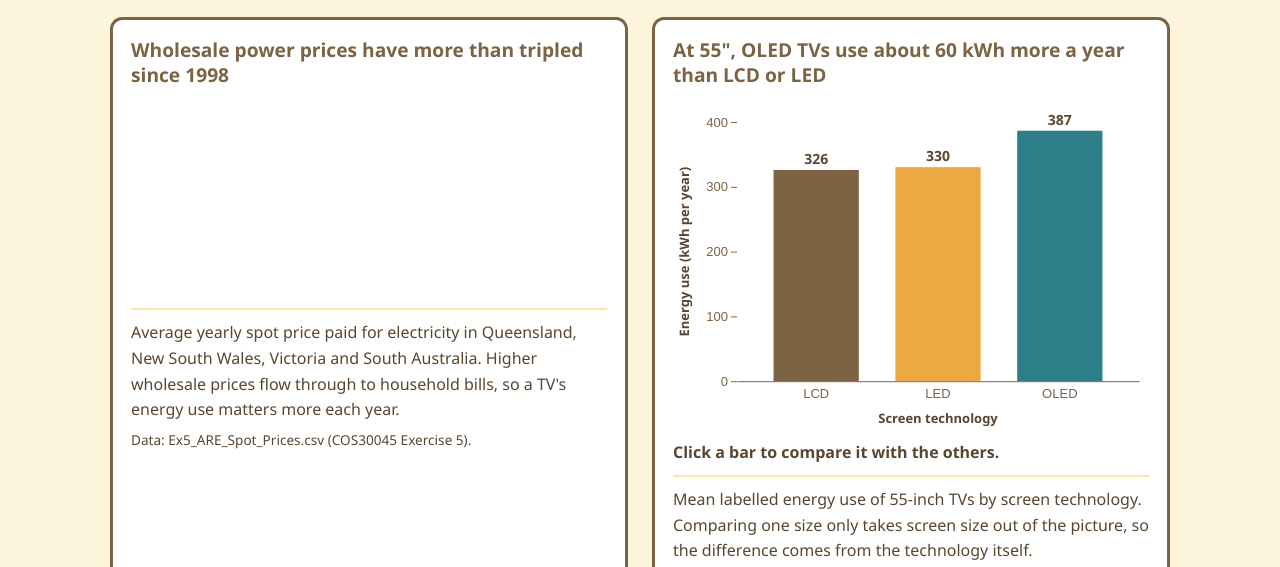
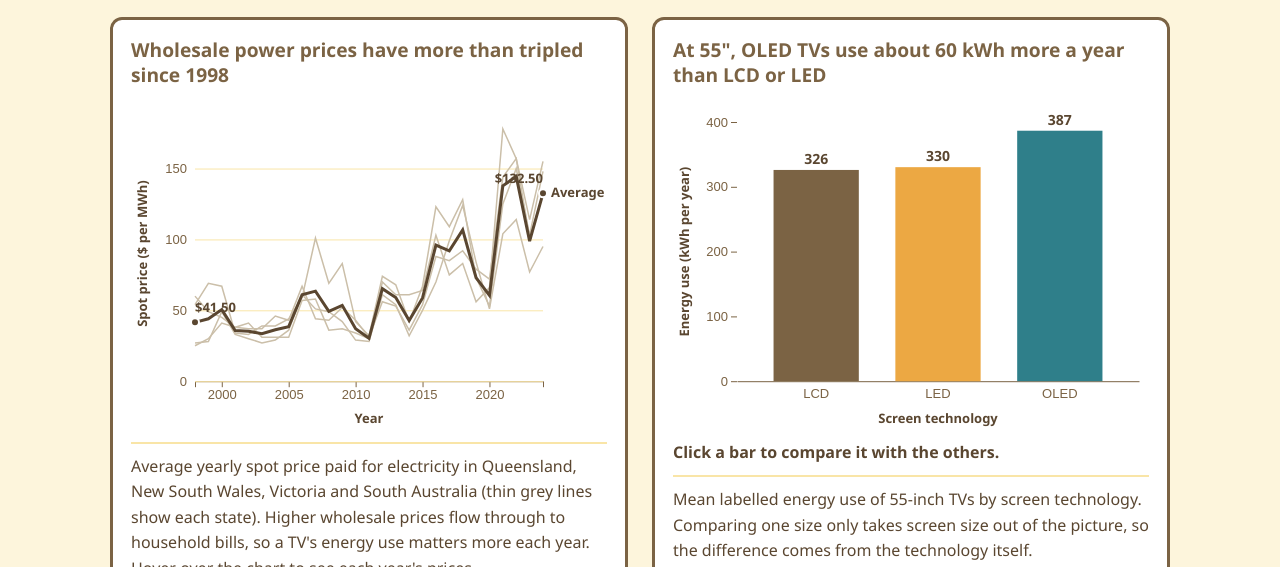
Before and after one commit to Moonnie88/COS30045-T05, a plain HTML site: page index.html in a window 1280 px wide. Shown: the part 228-795 px from the top of the page. Drawn offline with nearby package versions, Linux system fonts and the light colour scheme.

Commit message:
T05: Add line chart of spot power prices 1998–2024

```diff
--- a/css/styles.css
+++ b/css/styles.css
@@ -225,6 +225,66 @@ h2 {
     transition: opacity 0.2s;
 }
 
+/* Light gridlines (the y-axis ticks stretched across the chart) */
+.grid .tick line {
+    stroke: var(--cream);
+}
+
+/* Line chart */
+.line-state {
+    fill: none;
+    stroke: #cbbfa9;                /* light grey-brown: context, not the main message */
+    stroke-width: 1.5px;
+}
+
+.line-average {
+    fill: none;
+    stroke: var(--brown-dark);
+    stroke-width: 3px;
+}
+
+.line-label,
+.end-value {
+    fill: var(--brown-dark);
+    font-size: 13px;
+    font-weight: 700;
+}
+
+.end-point,
+.hover-dot {
+    fill: var(--brown-dark);
+    stroke: var(--white);
+    stroke-width: 2px;
+}
+
+.hover-line {
+    stroke: var(--brown);
+    stroke-dasharray: 4 3;
+}
+
+.hover-area {
+    fill: transparent;              /* invisible, but still catches the mouse */
+    cursor: crosshair;
+}
+
+/* Tooltip box inside a chart container (positioned by the chart's JS) */
+.chart-container {
+    position: relative;
+}
+
+.chart-tooltip {
+    position: absolute;
+    padding: 6px 10px;
+    background-color: var(--brown-dark);
+    color: var(--cream);
+    font-size: 0.8rem;
+    line-height: 1.4;
+    white-space: nowrap;
+    border-radius: 6px;
+    box-shadow: 0 2px 6px rgba(0, 0, 0, 0.25);
+    pointer-events: none;           /* the mouse passes through it */
+}
+
 /* Comparison text under the bar chart */
 .chart-message {
     min-height: 1.6em;              /* keeps the space so the page doesn't jump when the text changes */
--- a/index.html
+++ b/index.html
@@ -30,8 +30,9 @@
                 <div id="line-chart" class="chart-container"></div>
                 <p class="chart-caption">
                     Average yearly spot price paid for electricity in Queensland, New South Wales, Victoria
-                    and South Australia. Higher wholesale prices flow through to household bills, so a TV's
-                    energy use matters more each year.
+                    and South Australia (thin grey lines show each state). Higher wholesale prices flow
+                    through to household bills, so a TV's energy use matters more each year.
+                    Hover over the chart to see each year's prices.
                 </p>
                 <p class="chart-source">Data: Ex5_ARE_Spot_Prices.csv (COS30045 Exercise 5).</p>
             </section>
@@ -101,6 +102,7 @@
     <!-- D3 library -->
     <script src="https://d3js.org/d3.v7.min.js"></script>
     <!-- Chart files are added here one at a time as each chart is built -->
+    <script src="js/line-chart.js"></script>
     <script src="js/bar-chart.js"></script>
 </body>
 </html>
--- /dev/null
+++ b/js/line-chart.js
@@ -0,0 +1,199 @@
+// Line chart: yearly electricity spot prices, 1998–2024
+// Data: data/Ex5_ARE_Spot_Prices.csv
+
+const lineContainer = d3.select("#line-chart");
+
+// The four states included in the average column (Tasmania and Snowy are left out because of their gaps)
+const stateColumns = {
+    "Queensland": "Queensland ($ per megawatt hour)",
+    "New South Wales": "New South Wales ($ per megawatt hour)",
+    "Victoria": "Victoria ($ per megawatt hour)",
+    "South Australia": "South Australia ($ per megawatt hour)"
+};
+const stateNames = Object.keys(stateColumns);
+
+const formatPrice = d3.format("$.2f");   // 41.5 → "$41.50"
+
+// 1. Load the CSV: one object per year, with short state names as keys
+d3.csv("data/Ex5_ARE_Spot_Prices.csv", d => {
+    const row = {
+        year: +d.Year,
+        average: +d["Average Price (notTas-Snowy)"]
+    };
+    stateNames.forEach(name => {
+        row[name] = +d[stateColumns[name]];
+    });
+    return row;
+}).then(data => {
+    console.log("line chart data:", data);
+
+    // 2. Redraw when the container changes width (same pattern as the bar chart)
+    let lastWidth = 0;
+    const observer = new ResizeObserver(entries => {
+        const width = Math.floor(entries[0].contentRect.width);
+        if (width === lastWidth) return;
+        lastWidth = width;
+        drawLineChart(data, width);
+    });
+    observer.observe(lineContainer.node());
+});
+
+// 3. Draw the whole chart at the given width
+function drawLineChart(data, width) {
+    const height = Math.max(240, Math.min(340, width * 0.7));
+    const margin = { top: 28, right: 64, bottom: 50, left: 64 };   // right margin leaves room for the "Average" label
+    const innerWidth = width - margin.left - margin.right;
+    const innerHeight = height - margin.top - margin.bottom;
+
+    lineContainer.selectAll("*").remove();
+
+    const svg = lineContainer.append("svg")
+        .attr("width", width)
+        .attr("height", height)
+        .attr("role", "img")
+        .attr("aria-label", "Line chart of the average yearly electricity spot price, from " +
+            formatPrice(data[0].average) + " per MWh in " + data[0].year + " to " +
+            formatPrice(data[data.length - 1].average) + " in " + data[data.length - 1].year);
+
+    const chart = svg.append("g")
+        .attr("transform", `translate(${margin.left}, ${margin.top})`);
+
+    // 4. Scales: year → x, price → y
+    const xScale = d3.scaleLinear()
+        .domain(d3.extent(data, d => d.year))   // [1998, 2024]
+        .range([0, innerWidth]);
+
+    const yScale = d3.scaleLinear()
+        .domain([0, d3.max(data, d => d3.max(stateNames, name => d[name]))])   // highest state price
+        .nice()
+        .range([innerHeight, 0]);
+
+    // 5. Axes. The y ticks stretch across the chart (tickSize = -innerWidth) to make light gridlines
+    chart.append("g")
+        .attr("class", "axis")
+        .attr("transform", `translate(0, ${innerHeight})`)
+        .call(d3.axisBottom(xScale)
+            .ticks(width < 500 ? 5 : 8)          // fewer year labels on narrow screens
+            .tickFormat(d3.format("d")));        // "1998", not "1,998"
+
+    chart.append("g")
+        .attr("class", "axis grid")
+        .call(d3.axisLeft(yScale).ticks(5).tickSize(-innerWidth).tickPadding(8))
+        .call(g => g.select(".domain").remove());
+
+    chart.append("text")
+        .attr("class", "axis-title")
+        .attr("x", innerWidth / 2)
+        .attr("y", innerHeight + 42)
+        .attr("text-anchor", "middle")
+        .text("Year");
+
+    chart.append("text")
+        .attr("class", "axis-title")
+        .attr("transform", "rotate(-90)")
+        .attr("x", -innerHeight / 2)
+        .attr("y", -margin.left + 16)
+        .attr("text-anchor", "middle")
+        .text("Spot price ($ per MWh)");
+
+    // 6. Lines. lineFor("average") returns a line generator that reads d.average for each year
+    const lineFor = key => d3.line()
+        .x(d => xScale(d.year))
+        .y(d => yScale(d[key]));
+
+    // Thin grey state lines first, so the average line is drawn on top
+    chart.selectAll(".line-state")
+        .data(stateNames)
+        .join("path")
+        .attr("class", "line-state")
+        .attr("d", name => lineFor(name)(data));
+
+    chart.append("path")
+        .attr("class", "line-average")
+        .attr("d", lineFor("average")(data));
+
+    // 7. Labels: name the average line at its end, and mark the first and last values
+    const first = data[0];
+    const last = data[data.length - 1];
+
+    chart.append("text")
+        .attr("class", "line-label")
+        .attr("x", xScale(last.year) + 8)
+        .attr("y", yScale(last.average))
+        .attr("dominant-baseline", "middle")
+        .text("Average");
+
+    chart.selectAll(".end-point")
+        .data([first, last])
+        .join("circle")
+        .attr("class", "end-point")
+        .attr("cx", d => xScale(d.year))
+        .attr("cy", d => yScale(d.average))
+        .attr("r", 4);
+
+    chart.selectAll(".end-value")
+        .data([first, last])
+        .join("text")
+        .attr("class", "end-value")
+        .attr("x", d => xScale(d.year))
+        .attr("y", d => yScale(d.average) - 10)
+        .attr("text-anchor", (d, i) => i === 0 ? "start" : "end")   // keep both labels inside the chart
+        .text(d => formatPrice(d.average));
+
+    // 8. Hover: a guide line, a dot on the average and a tooltip with every value for that year
+    const hoverLine = chart.append("line")
+        .attr("class", "hover-line")
+        .attr("y1", 0)
+        .attr("y2", innerHeight)
+        .style("display", "none");
+
+    const hoverDot = chart.append("circle")
+        .attr("class", "hover-dot")
+        .attr("r", 5)
+        .style("display", "none");
+
+    const tooltip = lineContainer.append("div")
+        .attr("class", "chart-tooltip")
+        .style("display", "none");
+
+    // An invisible rectangle over the plot area catches the mouse (and touch) movements
+    chart.append("rect")
+        .attr("class", "hover-area")
+        .attr("width", innerWidth)
+        .attr("height", innerHeight)
+        .on("pointermove", event => {
+            const [mouseX] = d3.pointer(event);
+            const year = Math.round(xScale.invert(mouseX));   // nearest whole year
+            const d = data.find(row => row.year === year);
+            if (!d) return;
+
+            const x = xScale(year);
+            hoverLine.attr("x1", x).attr("x2", x).style("display", null);
+            hoverDot.attr("cx", x).attr("cy", yScale(d.average)).style("display", null);
+
+            // States listed from highest to lowest price that year
+            const states = stateNames
+                .map(name => ({ name, price: d[name] }))
+                .sort((a, b) => b.price - a.price);
+
+            tooltip
+                .style("display", null)
+                .html(`<strong>${year}</strong><br>` +
+                      `Average: <strong>${formatPrice(d.average)}</strong> ` +
+                      `(≈ ${(d.average / 10).toFixed(1)} c/kWh)<br>` +
+                      states.map(s => `${s.name}: ${formatPrice(s.price)}`).join("<br>"));
+
+            // Show the tooltip on the side of the guide line with more room
+            const tooltipWidth = tooltip.node().offsetWidth;
+            const left = x < innerWidth / 2
+                ? margin.left + x + 12
+                : margin.left + x - tooltipWidth - 12;
+            const clampedLeft = Math.max(0, Math.min(left, width - tooltipWidth));   // never past the chart edges
+            tooltip.style("left", `${clampedLeft}px`).style("top", `${margin.top}px`);
+        })
+        .on("pointerleave", () => {
+            hoverLine.style("display", "none");
+            hoverDot.style("display", "none");
+            tooltip.style("display", "none");
+        });
+}
```
Also changed, not shown: 1 other file.
